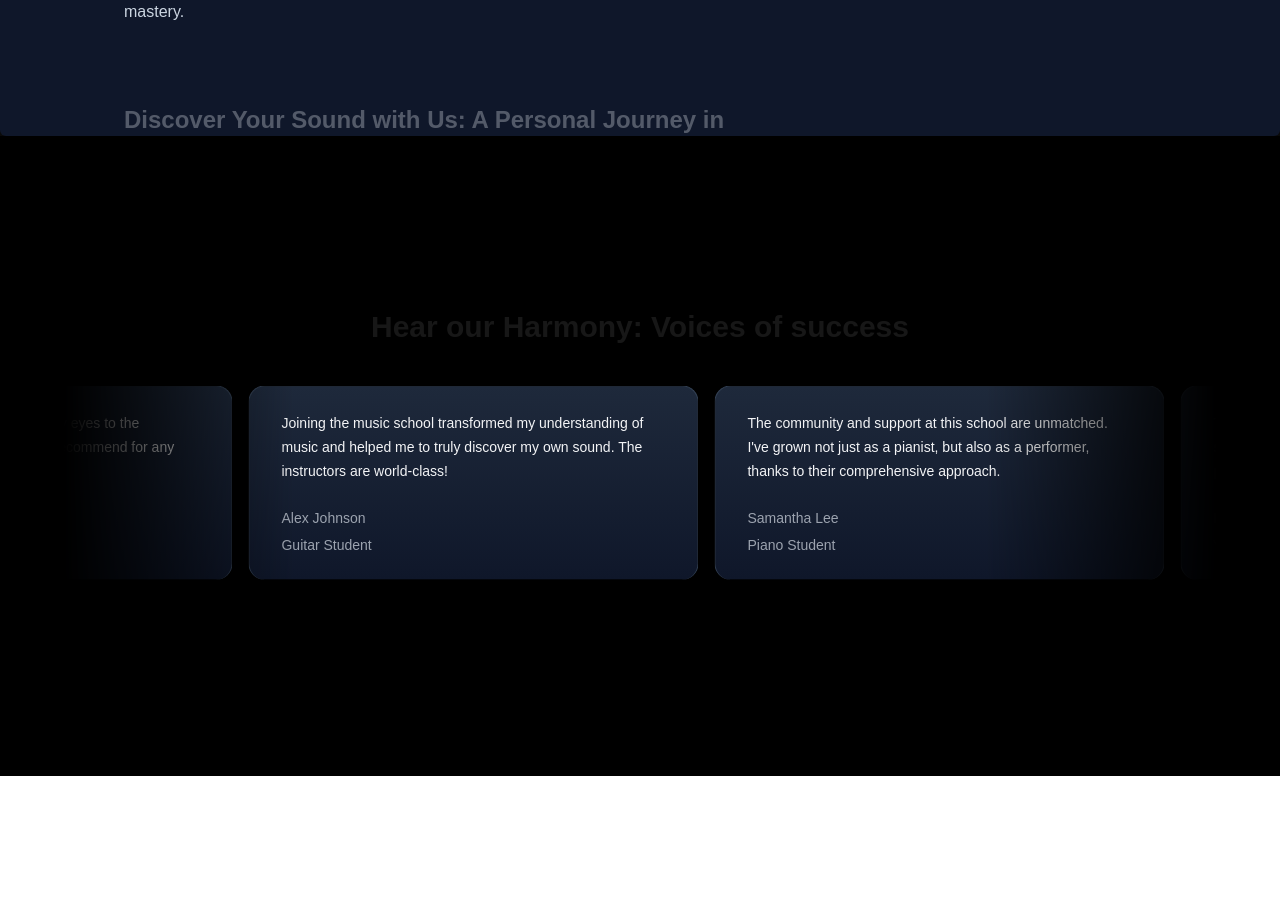
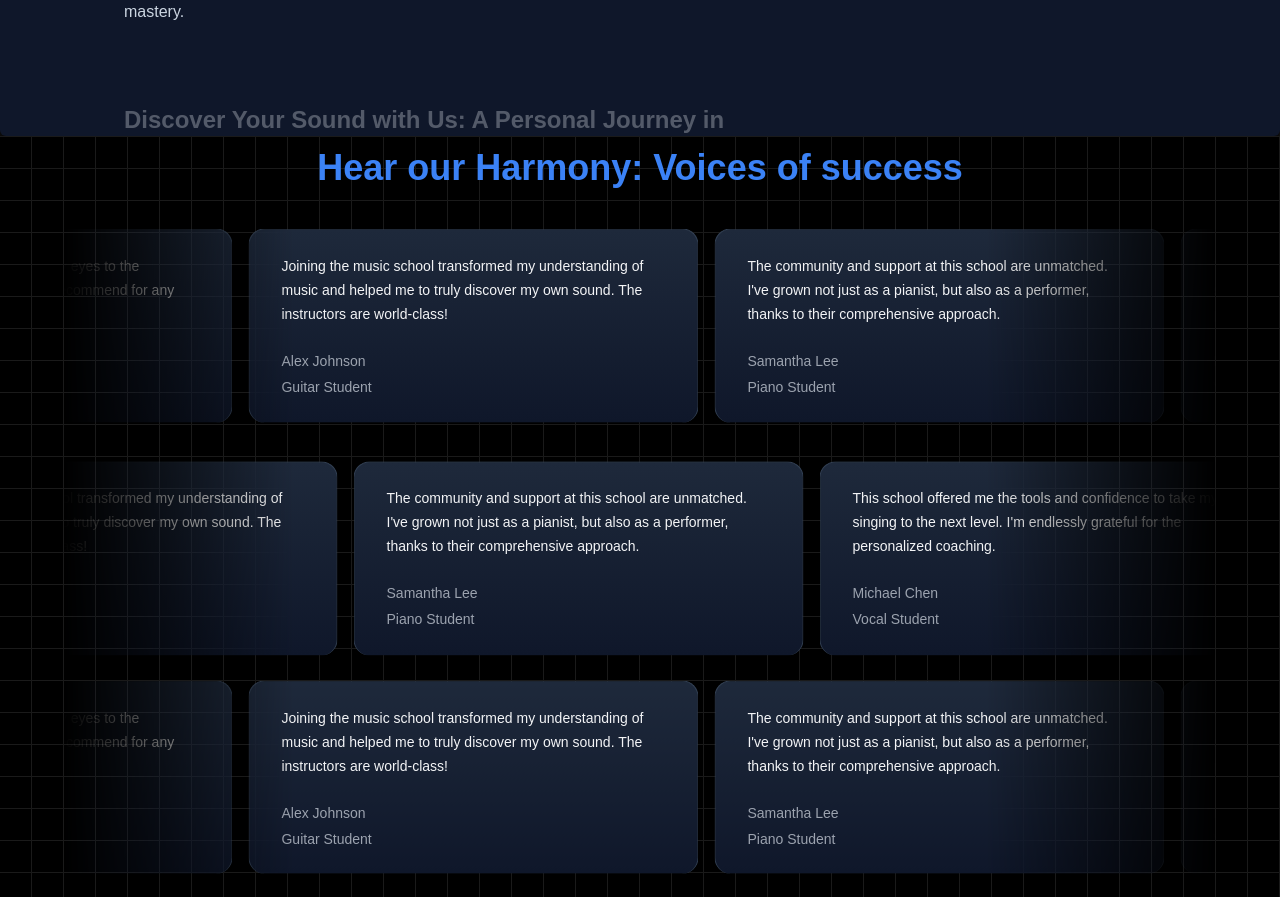
Before and after one commit to blackeye75/music_nextjs, a Next.js app: page / in a window 1280 px wide. Shown: the part 2200-3097 px from the top of the page. Before the commit the page ends 2976 px from the top, so only its background shows below. Built offline with nearby package versions, Linux system fonts and the light colour scheme; a web font is replaced by a local one.

Commit message:
background grid added

```diff
--- a/package.json
+++ b/package.json
@@ -11,6 +11,7 @@
   "dependencies": {
     "clsx": "^2.1.1",
     "framer-motion": "^11.5.6",
+    "mini-svg-data-uri": "^1.4.4",
     "music_nextjs": "file:",
     "next": "14.2.11",
     "react": "^18",
--- a/src/components/TestinomialCards.tsx
+++ b/src/components/TestinomialCards.tsx
@@ -36,10 +36,20 @@ const musicSchoolTestimonials = [
 
 function MusicSchoolTestimonials() {
   return (
-    <div className="h-[40rem] w-full dark:bg-black dark:bg-grid-white/[0.2] relative flex flex-col items-center justify-center overflow-hidden">
-        <h2 className="text-3xl font-bold text-center mb-8 z-10">Hear our Harmony: Voices of success</h2>
-        <div className="flex justify-center w-full overflow-hidden px-4 sm:px-6 lg:px-8">
+    <div className="h-fit w-full dark:bg-black dark:bg-grid-white/[0.1] relative flex flex-col items-center justify-center overflow-hidden">
+        <h2 className="text-4xl text-blue-500 mt-3 font-bold text-center mb-8 z-10">Hear our Harmony: Voices of success</h2>
+        <div className="flex justify-center w-full overflow-hidden px-4 sm:px-1 lg:px-8">
             <div className="w-full max-w-6xl">
+            <InfiniteMovingCards
+                items={musicSchoolTestimonials}
+                direction="right"
+                speed="slow"
+      />
+            <InfiniteMovingCards
+                items={musicSchoolTestimonials}
+                direction="left"
+                speed="slow"
+      />
             <InfiniteMovingCards
                 items={musicSchoolTestimonials}
                 direction="right"
--- a/tailwind.config.ts
+++ b/tailwind.config.ts
@@ -1,6 +1,7 @@
 import type { Config } from "tailwindcss";
 
 const colors = require("tailwindcss/colors");
+const svgToDataUri = require("mini-svg-data-uri");
 const {
   default: flattenColorPalette,
 } = require("tailwindcss/lib/util/flattenColorPalette");
@@ -15,6 +16,29 @@ function addVariablesForColors({ addBase, theme }: any) {
   addBase({
     ":root": newVars,
   });
+}
+
+function addSvgPatterns({ matchUtilities, theme }: any) {
+  matchUtilities(
+    {
+      "bg-grid": (value: any) => ({
+        backgroundImage: `url("${svgToDataUri(
+          `<svg xmlns="http://www.w3.org/2000/svg" viewBox="0 0 32 32" width="32" height="32" fill="none" stroke="${value}"><path d="M0 .5H31.5V32"/></svg>`
+        )}")`,
+      }),
+      "bg-grid-small": (value: any) => ({
+        backgroundImage: `url("${svgToDataUri(
+          `<svg xmlns="http://www.w3.org/2000/svg" viewBox="0 0 32 32" width="8" height="8" fill="none" stroke="${value}"><path d="M0 .5H31.5V32"/></svg>`
+        )}")`,
+      }),
+      "bg-dot": (value: any) => ({
+        backgroundImage: `url("${svgToDataUri(
+          `<svg xmlns="http://www.w3.org/2000/svg" viewBox="0 0 32 32" width="16" height="16" fill="none"><circle fill="${value}" id="pattern-circle" cx="10" cy="10" r="1.6257413380501518"></circle></svg>`
+        )}")`,
+      }),
+    },
+    { values: flattenColorPalette(theme("backgroundColor")), type: "color" }
+  );
 }
 
 const config: Config = {
@@ -46,14 +70,14 @@ const config: Config = {
             transform: "translate(-50%,-50%) scale(1.5)",
           },
         },
-        scroll:{
-          to:{
-            transform:"translate(-50%, -0.5rem)"
-          }
-        }
+        scroll: {
+          to: {
+            transform: "translate(-50%, -0.5rem)",
+          },
+        },
       },
     },
   },
-  plugins: [addVariablesForColors],
+  plugins: [addVariablesForColors,addSvgPatterns],
 };
 export default config;
```
Also changed, not shown: 1 other file (tests, documents, lock files or other folders).
